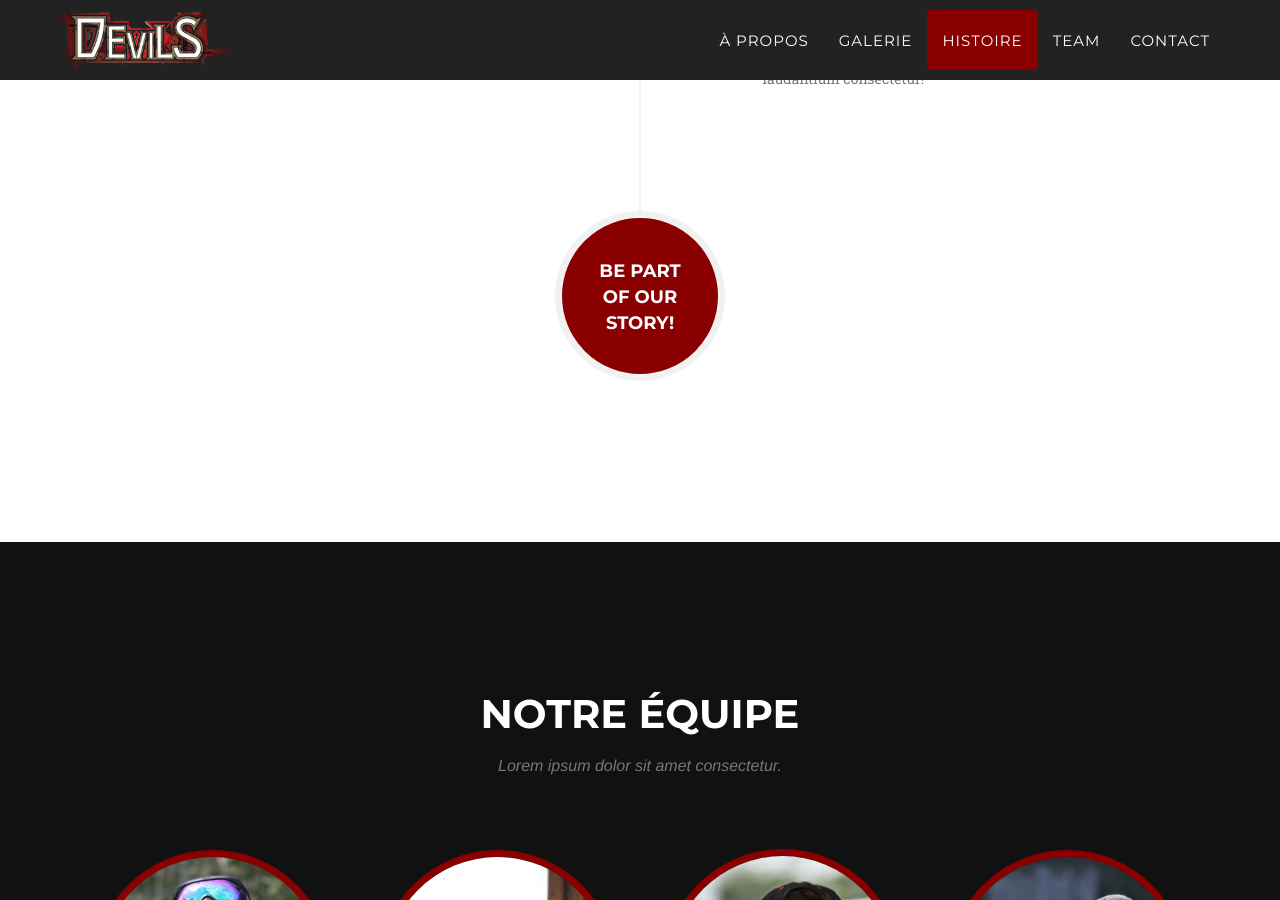
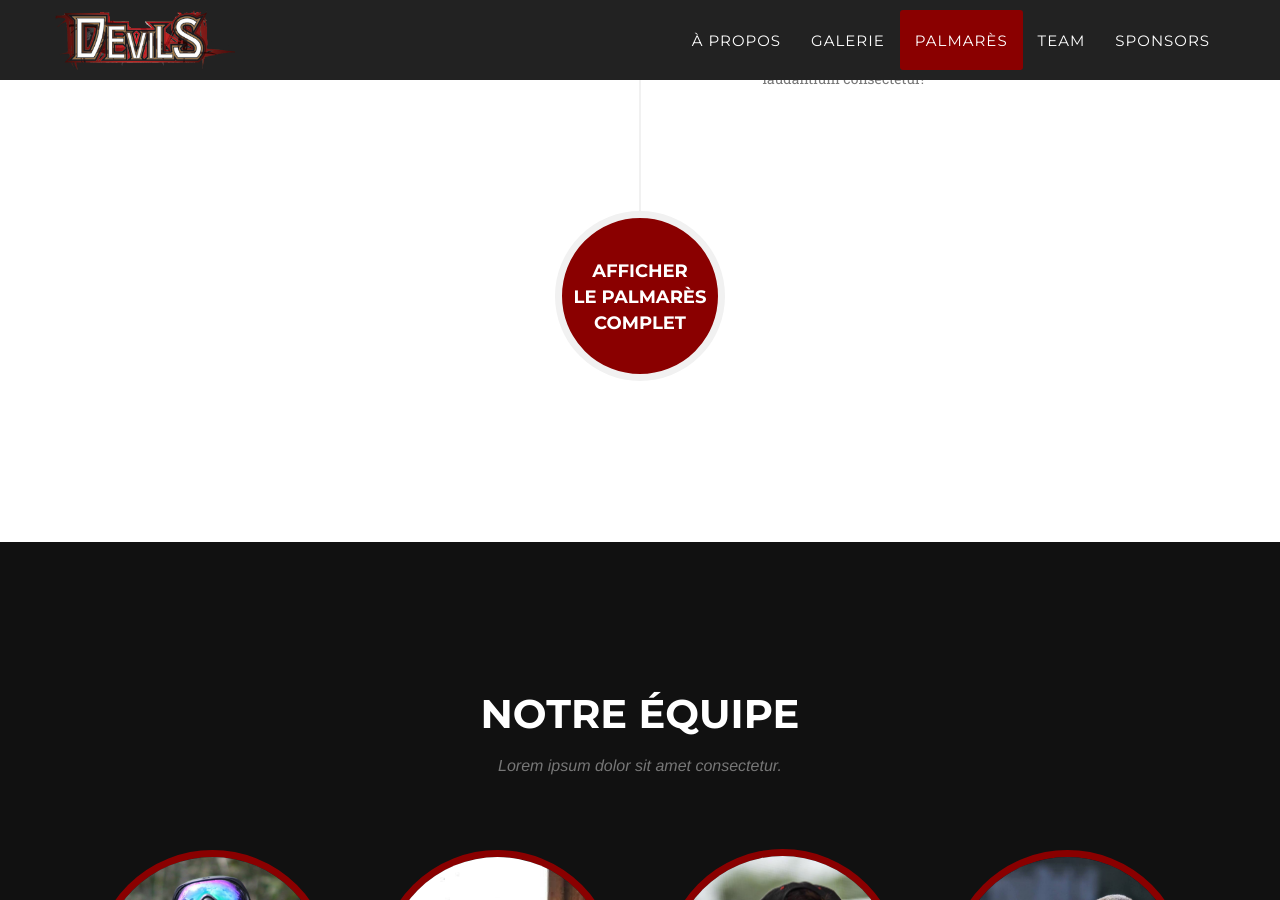
Before and after one commit to tmerlier/team-devils, a Jekyll site: the page built from index.html, in a window 1280 px wide and 900 px high, scrolled down 3983 px. Built offline with Jekyll 4.4.1, drawn with Linux system fonts in a browser that asks for light colours; some web fonts are replaced; some of the changed text lies outside the part shown.

Commit message:
Update names

```diff
--- a/_includes/header.html
+++ b/_includes/header.html
@@ -19,19 +19,19 @@
                         <a href="#page-top"></a>
                     </li>
                     <li>
-                        <a class="page-scroll" href="#services">À propos</a>
+                        <a class="page-scroll" href="#resume">À propos</a>
                     </li>
                     <li>
                         <a class="page-scroll" href="#portfolio">Galerie</a>
                     </li>
                     <li>
-                        <a class="page-scroll" href="#about">Histoire</a>
+                        <a class="page-scroll" href="#prize-list">Palmarès</a>
                     </li>
                     <li>
                         <a class="page-scroll" href="#team">Team</a>
                     </li>
                     <li>
-                        <a class="page-scroll" href="#contact">Contact</a>
+                        <a class="page-scroll" href="#sponsors">Sponsors</a>
                     </li>
                 </ul>
             </div>
--- a/_includes/about.html
+++ b/_includes/prize_list.html
@@ -1,9 +1,9 @@
-<!-- About Section -->
-    <section id="about">
+<!-- Prize-list Section -->
+    <section id="prize-list">
         <div class="container">
             <div class="row">
                 <div class="col-lg-12 text-center">
-                    <h2 class="section-heading">About</h2>
+                    <h2 class="section-heading">Palmarès</h2>
                     <h3 class="section-subheading text-muted">Lorem ipsum dolor sit amet consectetur.</h3>
                 </div>
             </div>
@@ -12,7 +12,7 @@
                     <ul class="timeline">
                         <li>
                             <div class="timeline-image">
-                                <img class="img-circle img-responsive" src="img/about/1.jpg" alt="">
+                                <img class="img-circle img-responsive" src="img/prize-list/1.jpg" alt="">
                             </div>
                             <div class="timeline-panel">
                                 <div class="timeline-heading">
@@ -26,7 +26,7 @@
                         </li>
                         <li class="timeline-inverted">
                             <div class="timeline-image">
-                                <img class="img-circle img-responsive" src="img/about/2.jpg" alt="">
+                                <img class="img-circle img-responsive" src="img/prize-list/2.jpg" alt="">
                             </div>
                             <div class="timeline-panel">
                                 <div class="timeline-heading">
@@ -40,7 +40,7 @@
                         </li>
                         <li>
                             <div class="timeline-image">
-                                <img class="img-circle img-responsive" src="img/about/3.jpg" alt="">
+                                <img class="img-circle img-responsive" src="img/prize-list/3.jpg" alt="">
                             </div>
                             <div class="timeline-panel">
                                 <div class="timeline-heading">
@@ -54,7 +54,7 @@
                         </li>
                         <li class="timeline-inverted">
                             <div class="timeline-image">
-                                <img class="img-circle img-responsive" src="img/about/4.jpg" alt="">
+                                <img class="img-circle img-responsive" src="img/prize-list/4.jpg" alt="">
                             </div>
                             <div class="timeline-panel">
                                 <div class="timeline-heading">
@@ -68,9 +68,9 @@
                         </li>
                         <li class="timeline-inverted">
                             <div class="timeline-image">
-                                <h4>Be Part
-                                    <br>Of Our
-                                    <br>Story!</h4>
+                                <h4>Afficher
+                                    <br>le palmarès
+                                    <br>complet</h4>
                             </div>
                         </li>
                     </ul>
--- a/_layouts/default.html
+++ b/_layouts/default.html
@@ -9,10 +9,9 @@
     {% include header.html %}
     {% include resume.html %}
     {% include portfolio_grid.html %}
-    {% include about.html %}
+    {% include prize_list.html %}
     {% include team.html %}
     {% include sponsors.html %}
-    {% include contact.html %}
     {% include footer.html %}
     {% include modals.html %}
     {% include js.html %}
```
Also changed, not shown: img/prize-list/1.jpg (renamed from img/about/1.jpg), img/prize-list/2.jpg (renamed from img/about/2.jpg), img/prize-list/3.jpg (renamed from img/about/3.jpg), img/prize-list/4.jpg (renamed from img/about/4.jpg).
